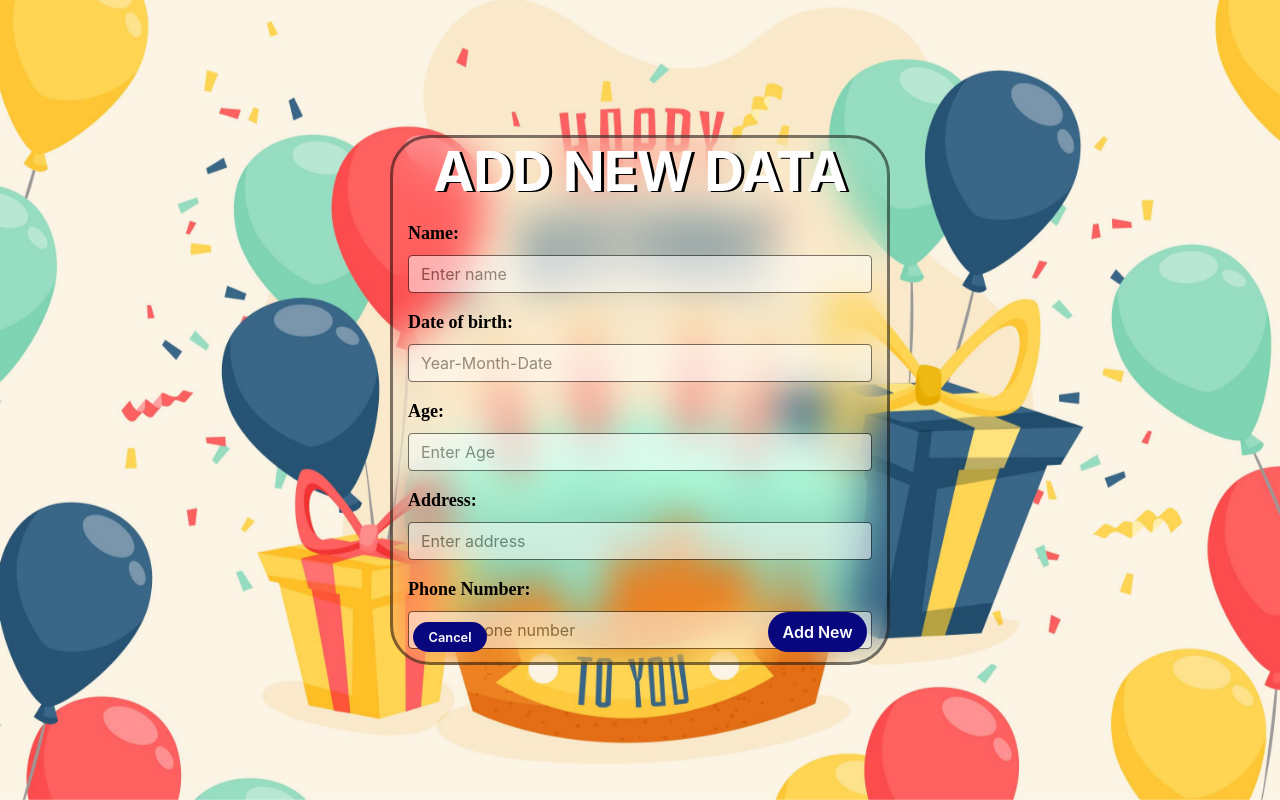
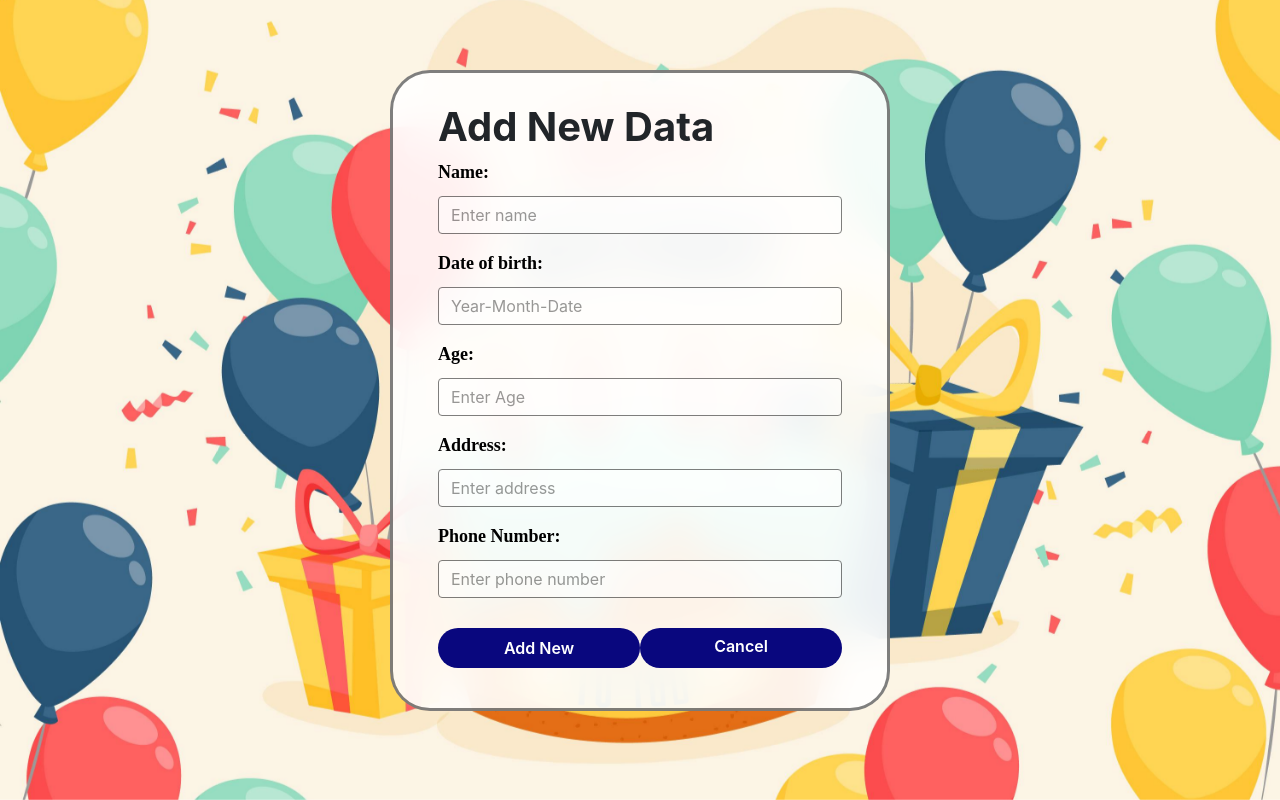
Before and after one commit to YongChun1030/Web-Project, a PHP site: page /insert.php in a window 1280 px wide. Run offline with PHP 8.4, Linux system fonts and the light colour scheme; data that the repository does not hold is empty.

Commit message:
Last update

```diff
--- a/style2.css
+++ b/style2.css
@@ -4,21 +4,11 @@ body {
 
 .container {
     max-width: 500px;
+    display: flex;
+    flex-direction: column;
+    margin: 0 auto;
 }
 
-/*css for the header*/
-h1 {
-    font-size: 55px;
-    letter-spacing: -1px;
-    color: #ffffff;
-    text-transform: uppercase;
-    text-shadow: 3px 1px 0 #000;
-    margin: 10px 0 24px;
-    text-align: center;
-    line-height: 50px;
-}
-
-/*css of background image*/
 .background-image {
     position: fixed;
     top: 0;
@@ -28,19 +18,14 @@ h1 {
     background-image: url('assets/hb.jpg');
     background-size: cover;
     background-position: center;
-    /* filter: blur(3px); */
     z-index: -1;
 }
 
-/*css of the behind boarder*/
 .form-box {
-    position: absolute;
-    top: 50%;
-    left: 50%;
-    transform: translate(-50%, -50%);
+    margin: 50px auto;
     width: 500px;
-    height: 530px;
-    background: transparent;
+    height: auto; /* Adjusted height to fit content */
+    background: rgba(255, 255, 255, 0.9);
     border: 3px solid rgba(0, 0, 0, 0.5);
     border-radius: 40px;
     backdrop-filter: blur(20px);
@@ -48,24 +33,28 @@ h1 {
     flex-direction: column;
     justify-content: center;
     align-items: center;
-    /* box-shadow: 0 0 0 max(100vh, 100vw) rgba(0, 0, 0, .35); */
+    padding: 30px; /* Adjusted padding */
 }
 
-/*css of the text Name,age,address,birht*/
 .form-group label {
-    color: #000000; font-family: 'Merriweather', serif;
+    color: #000000;
+    font-family: 'Merriweather', serif;
     font-size: 18px;
     text-align: center;
     font-weight: bold;
-  }
+    margin-bottom: 10px; /* Added margin bottom */
+}
 
-/*css of the add new user button*/
-.btn-add-new {
-    position: absolute;
-    bottom: 10px;
-    right: 20px;
+.button-container {
+    display: flex;
+    justify-content: space-between;
+    width: 100%;
+    margin-top: 30px;
+}
 
-    width: 20%;
+.btn-add-new,
+.btn-home {
+    flex: 1;
     height: 40px;
     border-radius: 40px;
     background: rgb(9, 7, 126);
@@ -75,40 +64,31 @@ h1 {
     font-size: 1em;
     font-weight: 600;
     color: #ffffff;
-    display: block;
-    margin: 0 auto;
+    margin-bottom: 10px;
 }
 
-/*css of the home button*/
-.btn-home {
-    position: absolute;
-    bottom: 10px;
-    left: 20px;
-
-    display: flex;
-    justify-content: center;
-    align-items: center;
-    width: 15%;
-    height: 30px;
-    border-radius: 40px;
-    background: rgb(9, 7, 126);
-    border: none;
-    outline: none;
-    font-size: .8em;
-    font-weight: 600;
-
-    color: #ffffff;
-    display: block;
-    margin: 0 auto;
+.form-group:last-child {
+    margin-bottom: 40px;
 }
 
-/*css of the text fill and the text boarder*/
 .form-control {
     opacity: 0.5;
     border: 1px solid black;
-
-  }
+    width: 100%;
+    margin-bottom: 10px;
+}
 
 .form-control::placeholder {
-    color: rgba(0, 0, 0, 0.8); /* Adjust the transparency as needed */
+    color: rgba(0, 0, 0, 0.8);
 }
+
+@media (max-width: 576px) {
+    .button-container {
+        flex-direction: column;
+    }
+
+    .btn-add-new,
+    .btn-home {
+        width: 100%;
+    }
+}
```
